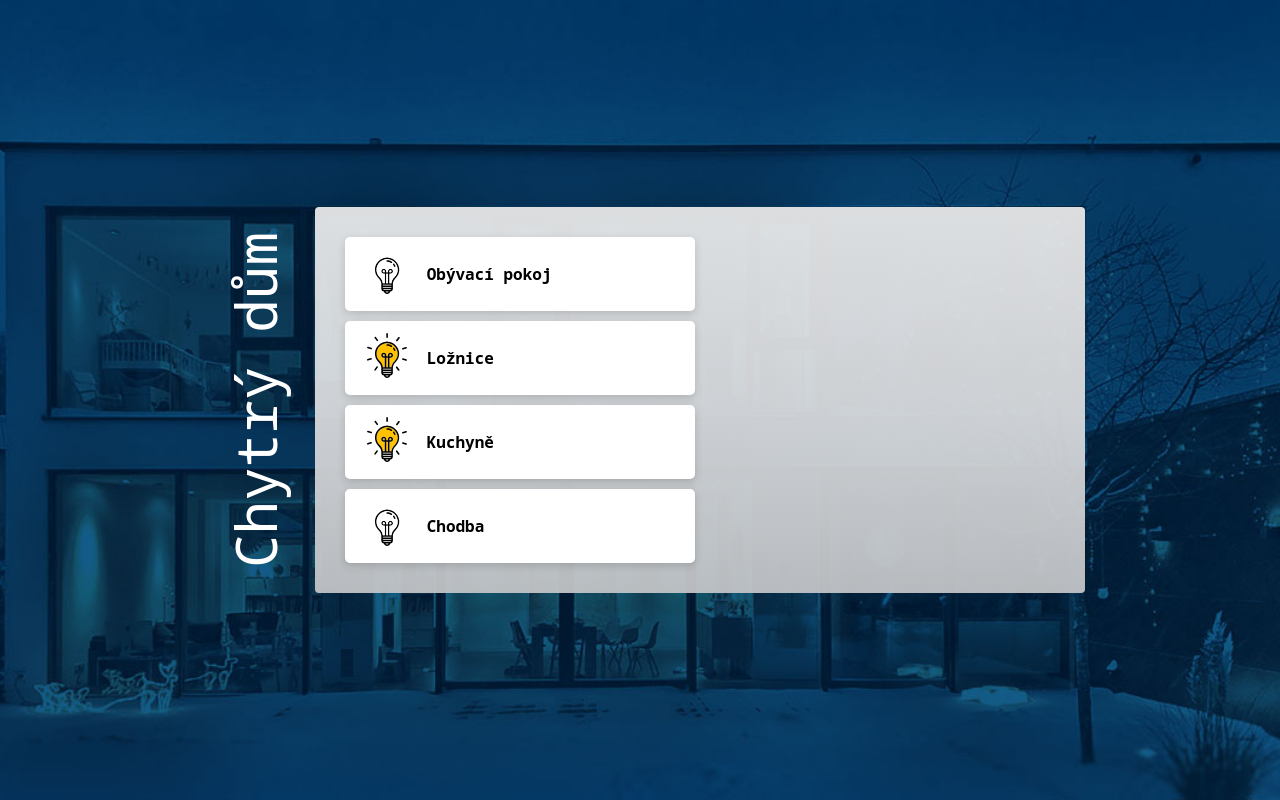
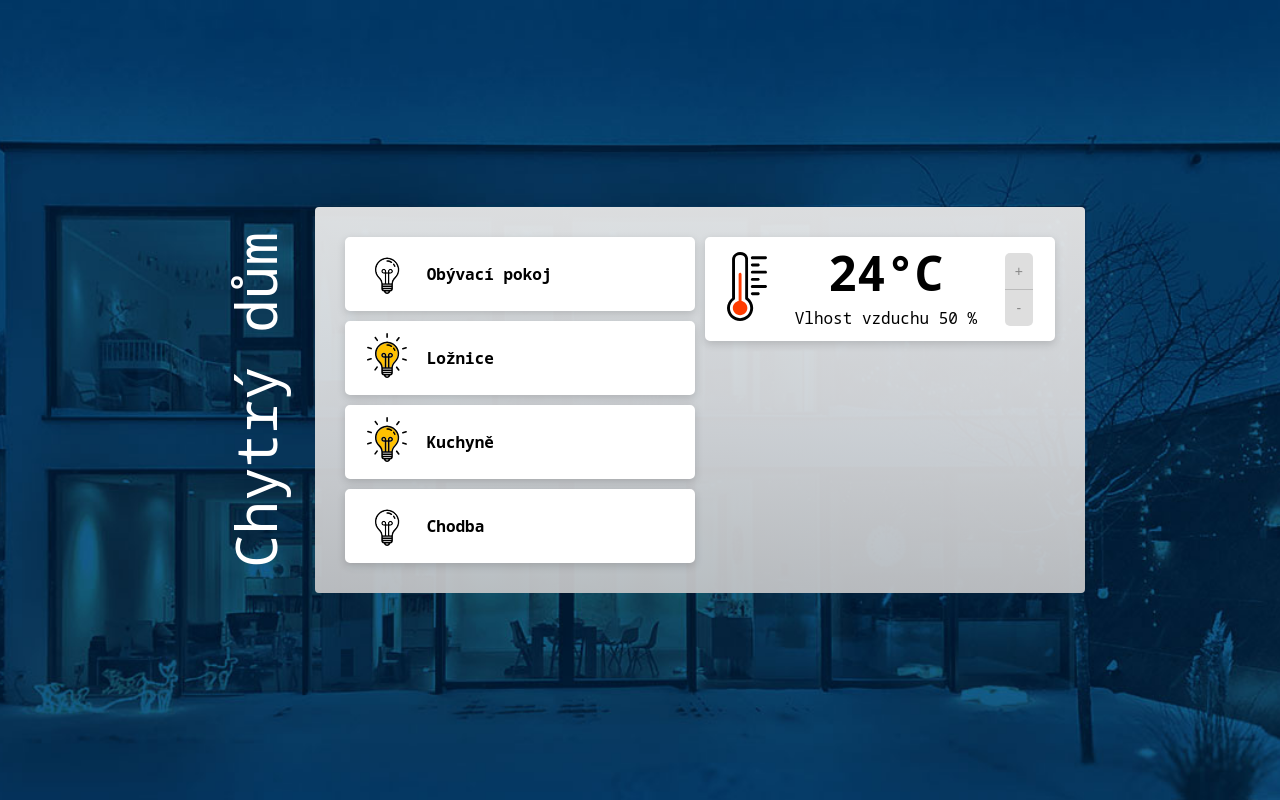
Before and after one commit to havraiv/projekt-chytry-dum, a React app: page / in a window 1280 px wide. Built offline with nearby package versions, Linux system fonts and the light colour scheme.

Commit message:
Climate component done

```diff
--- a/src/components/Dashboard/components/Climate/index.jsx
+++ b/src/components/Dashboard/components/Climate/index.jsx
@@ -1,20 +1,37 @@
-import React from 'react';
+import React, { useState } from 'react';
 import './style.css';
 import tempImg from './img/temp.svg';
 
-export const Climate = () => {
+export const Climate = ({ temperature, humidity }) => {
+  const [temp, setTemp] = useState(temperature);
   return (
     <div className="climate">
       <div className="climate__icon">
         <img src={tempImg} />
       </div>
       <div className="climate__content">
-        <div className="climate__temperature">24&deg;C</div>
-        <div className="climate__humidity">Vlhost vzduchu 51&nbsp;%</div>
+        <div className="climate__temperature">{temp}&deg;C</div>
+        <div className="climate__humidity">
+          Vlhost vzduchu {humidity}&nbsp;%
+        </div>
       </div>
       <div className="climate__controls">
-        <button className="button">+</button>
-        <button className="button">-</button>
+        <button
+          className="button"
+          onClick={() => {
+            setTemp(temp + 1);
+          }}
+        >
+          +
+        </button>
+        <button
+          className="button"
+          onClick={() => {
+            setTemp(temp - 1);
+          }}
+        >
+          -
+        </button>
       </div>
     </div>
   );
--- a/src/components/Dashboard/index.jsx
+++ b/src/components/Dashboard/index.jsx
@@ -1,11 +1,16 @@
 import React from 'react';
 import './style.css';
 import { Lights } from './components/Lights';
+import { Climate } from './components/Climate';
 
 export const Dashboard = ({ data }) => {
   return (
     <main className="dashboard">
       <Lights lights={data.lights} />
+      <Climate
+        temperature={data.climate.temperature}
+        humidity={data.climate.humidity}
+      />
     </main>
   );
 };
```
